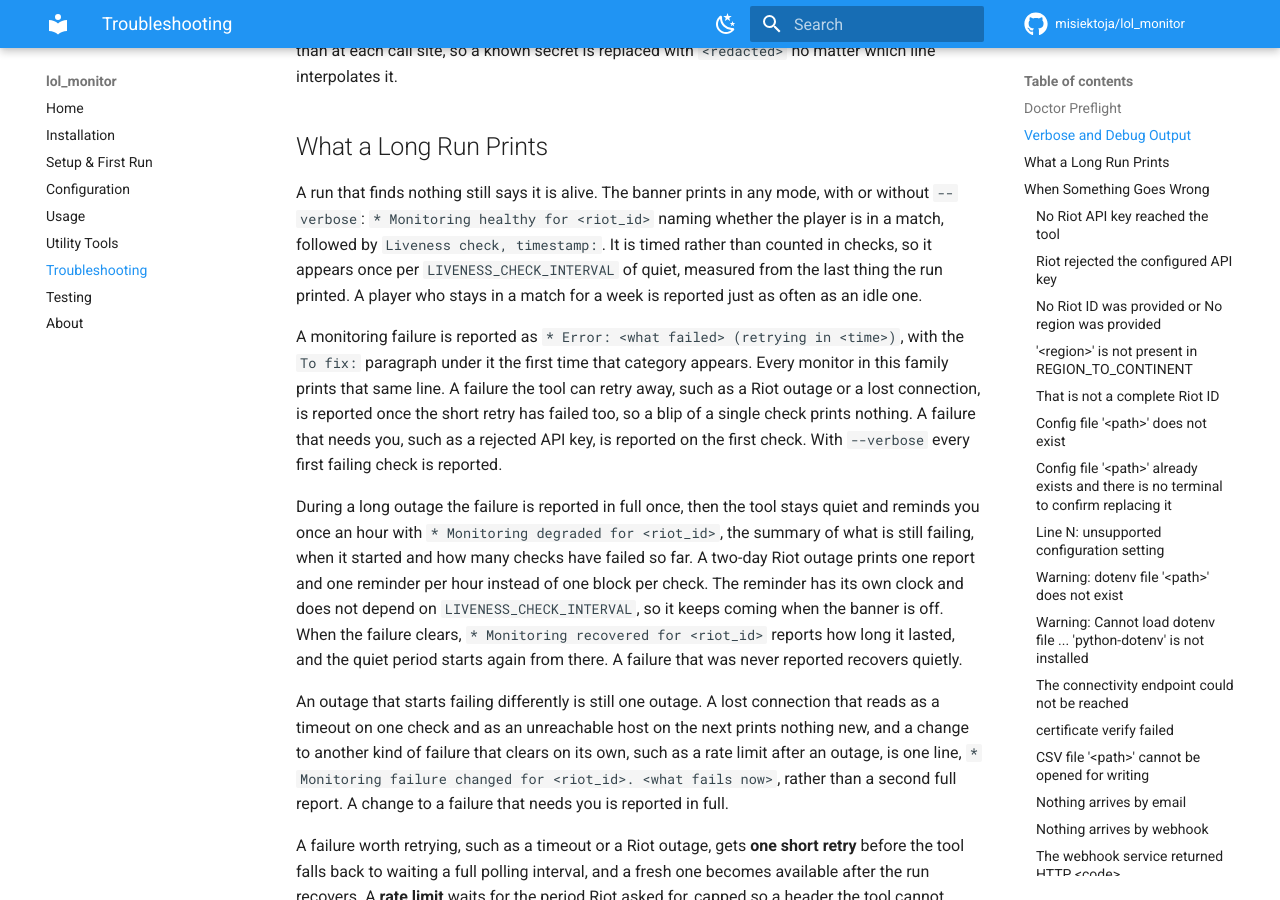
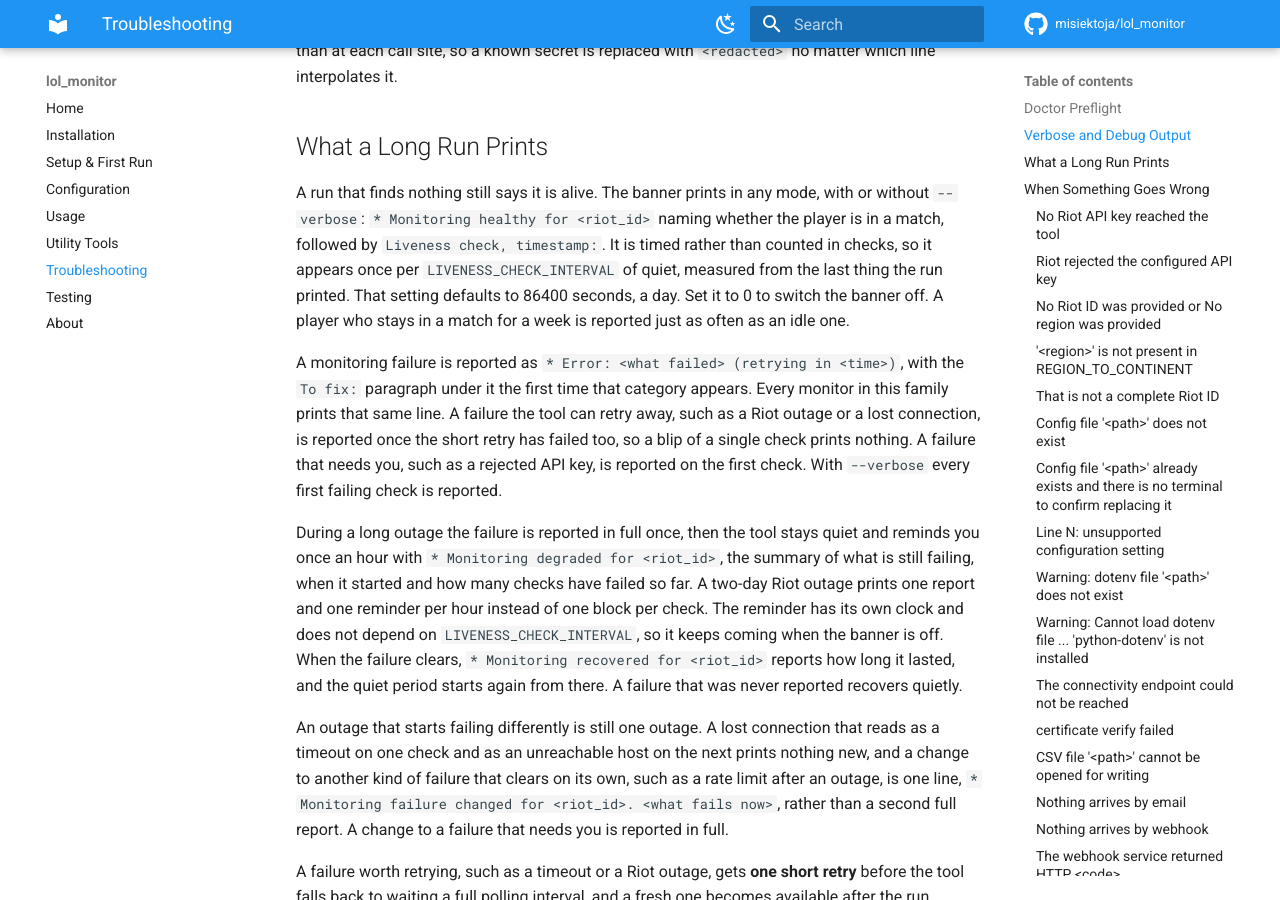
Before and after one commit to misiektoja/lol_monitor, an MkDocs documentation site: the page built from docs/troubleshooting.md, in a window 1280 px wide and 900 px high, scrolled down 3017 px. Built offline with MkDocs 1.6.1 and Material for MkDocs 9.7.7, drawn with Linux system fonts in a browser that asks for light colours; comment, search, counter and statistics services are not loaded.

Commit message:
docs(configuration): correct the liveness default and name it where the banner is described

```diff
--- a/docs/troubleshooting.md
+++ b/docs/troubleshooting.md
@@ -77,7 +77,7 @@ Secret values are never printed by either mode. Redaction happens inside both pr
 
 ## What a Long Run Prints
 
-A run that finds nothing still says it is alive. The banner prints in any mode, with or without `--verbose`: `* Monitoring healthy for <riot_id>` naming whether the player is in a match, followed by `Liveness check, timestamp:`. It is timed rather than counted in checks, so it appears once per `LIVENESS_CHECK_INTERVAL` of quiet, measured from the last thing the run printed. A player who stays in a match for a week is reported just as often as an idle one.
+A run that finds nothing still says it is alive. The banner prints in any mode, with or without `--verbose`: `* Monitoring healthy for <riot_id>` naming whether the player is in a match, followed by `Liveness check, timestamp:`. It is timed rather than counted in checks, so it appears once per `LIVENESS_CHECK_INTERVAL` of quiet, measured from the last thing the run printed. That setting defaults to 86400 seconds, a day. Set it to 0 to switch the banner off. A player who stays in a match for a week is reported just as often as an idle one.
 
 A monitoring failure is reported as `* Error: <what failed> (retrying in <time>)`, with the `To fix:` paragraph under it the first time that category appears. Every monitor in this family prints that same line. A failure the tool can retry away, such as a Riot outage or a lost connection, is reported once the short retry has failed too, so a blip of a single check prints nothing. A failure that needs you, such as a rejected API key, is reported on the first check. With `--verbose` every first failing check is reported.
 
```
Also changed, not shown: docs/configuration.md (+1 -1 lines).
